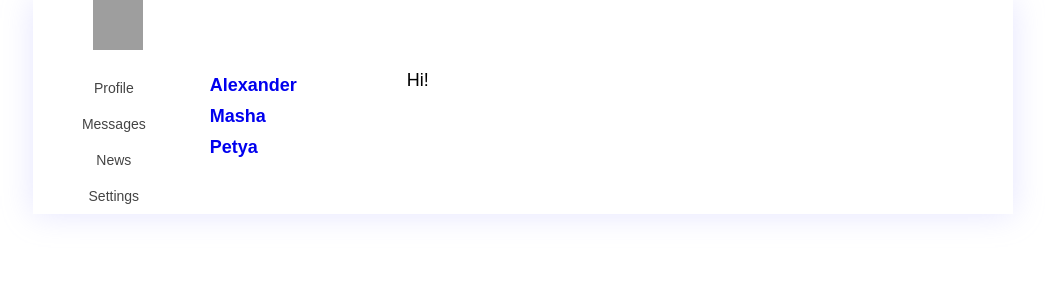
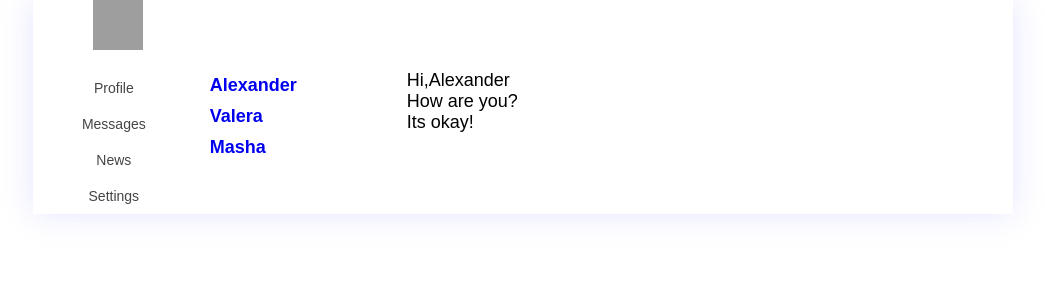
Before and after one commit to Iwense/react-spa, a React (Create React App) app: page /dialogs in a window 1280 px wide. Shown: the top 300 px of the page, without its empty margins (117-1162 px from the left). Built offline with nearby package versions, Linux system fonts and the light colour scheme; grey boxes are pictures that could not be loaded.

Commit message:
app-refactoring

```diff
--- /dev/null
+++ b/src/components/Dialogs/DialogItem/DialogItem.jsx
@@ -0,0 +1,16 @@
+import React from 'react';
+import { NavLink } from 'react-router-dom';
+
+const DialogItem = (props) => {
+
+   let path = "/dialogs/" + props.id;
+
+   return (
+      <div className="dialogs__item dialogs__item--active">
+         <NavLink to={path}>{props.name}</NavLink>
+      </div>
+   )
+}
+
+
+export default DialogItem;
--- a/src/components/Dialogs/Dialogs.jsx
+++ b/src/components/Dialogs/Dialogs.jsx
@@ -1,39 +1,39 @@
 import React from 'react';
 import { NavLink } from 'react-router-dom';
-
-const DialogItem = (props) => {
-
-   let path = "/dialogs/" + props.id;
-
-   return (
-      <div className="dialogs__item dialogs__item--active">
-         <NavLink to={path}>{props.name}</NavLink>
-      </div>
-   )
-}
+import DialogItem from './DialogItem/DialogItem';
+import Message from './Message/Message';
 
 
-const Message = (props) => {
+const Dialogs = (props) => {
 
-   return (
-      <div className="dialogs__chat-message">
-         {props.message}
-      </div>
-   )
+   let dialogsData = [
+      { id: 1, name: "Alexander" },
+      { id: 2, name: "Valera" },
+      { id: 3, name: "Masha" }
+   ];
 
-}
+   let messages = [
+      { id: 1, message: "Hi,Alexander" },
+      { id: 2, message: "How are you?" },
+      { id: 3, message: "Its okay!" }
+   ];
 
-const Dialogs = (props) => {
+
+
+   let dialogsElement = dialogsData
+      .map(dialog => <DialogItem name={dialog.name} id={dialog.id} />);
+
+   let massagesElement = messages
+      .map(message => <Message message={message.message} />);
+
    return (
 
       <div className="dialogs">
          <div className="dialogs__list">
-            <DialogItem name="Alexander" id="1" />
-            <DialogItem name="Masha" id="2" />
-            <DialogItem name="Petya" id="3" />
+            {dialogsElement}
          </div>
          <div className="dialogs__chat">
-            <Message message="Hi!" />
+            {massagesElement}
          </div>
       </div>
 
--- /dev/null
+++ b/src/components/Dialogs/Message/Message.jsx
@@ -0,0 +1,14 @@
+import React from 'react';
+
+
+const Message = (props) => {
+
+   return (
+      <div className="dialogs__chat-message">
+         {props.message}
+      </div>
+   )
+
+}
+
+export default Message;
--- a/src/components/Profile/Posts/Posts.jsx
+++ b/src/components/Profile/Posts/Posts.jsx
@@ -4,6 +4,16 @@ import Post from './Post/Post';
 
 
 const Posts = () => {
+
+   let posts = [
+      { id: 1, message: "Hi, my first post", like_count: 2 },
+      { id: 2, message: "I like bouldering", like_count: 22 },
+      { id: 3, message: "Hi, i like Masha", like_count: 12 }
+   ];
+
+   let postsElements =
+      posts.map(p => <Post message={p.message} like_count={p.like_count} />);
+
    return (
 
       <div className="user-post">
@@ -12,8 +22,7 @@ const Posts = () => {
             <a className="user-post__btn-add" href="#">Send</a>
          </div>
          <div className="user-post__list" >
-            <Post message="Hi, my first post" like_count="2" />
-            <Post message="Hi, my second post" like_count="15" />
+            {postsElements}
          </div>
 
 
```
